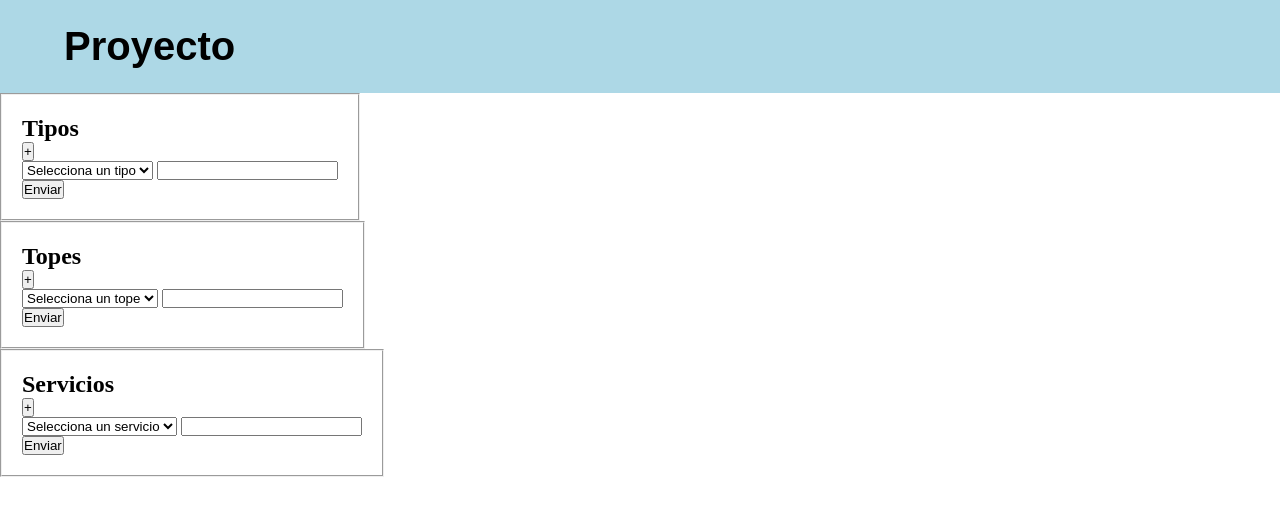
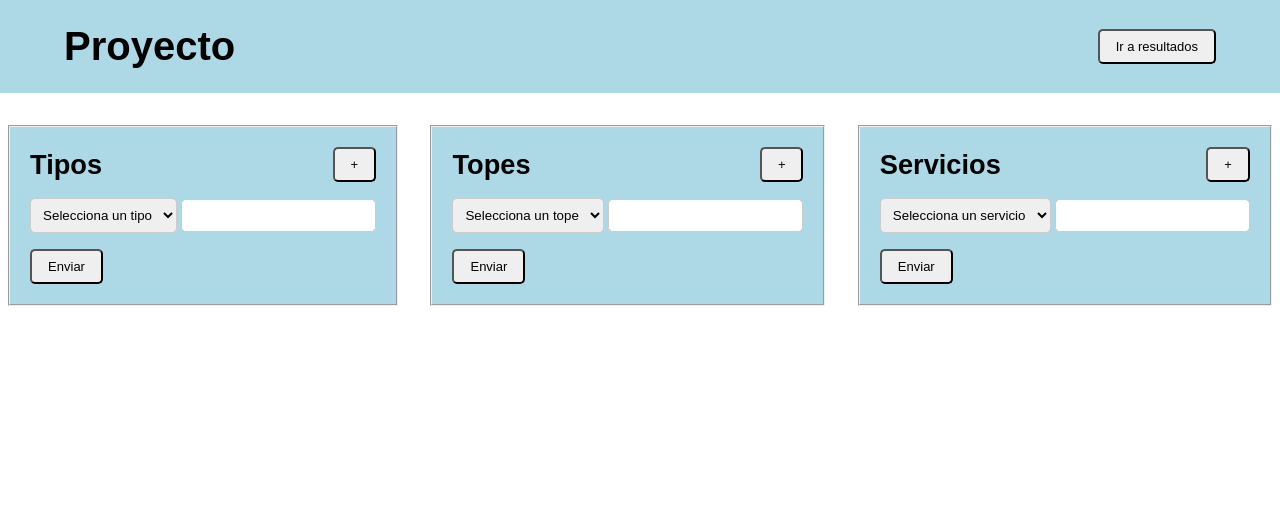
Before and after one commit to alejandroblazquez5/Proyecto_practicas, a plain HTML site: page index.html in a window 1280 px wide. Drawn offline with Linux system fonts and the light colour scheme.

Commit message:
Version Dia4

```diff
--- a/index.html
+++ b/index.html
@@ -4,19 +4,23 @@
 <head>
     <meta charset="UTF-8">
     <meta name="viewport" content="width=device-width, initial-scale=1.0">
-    <title>Proyecto</title>
-    <link rel="stylesheet" href="styles.css">
+    <title>Principal</title>
+    <link rel="stylesheet" href="stylesPrincipal.css">
 </head>
 
 <body>
     <header>
         <h1 class="titulo">Proyecto</h1>
+        <button id="cambPag"onclick="irAPagina()">Ir a resultados</button>
     </header>
     <main>
+        <div class="tiptopserv">
             <div class="Tipos">
                 <fieldset class="recTip">
+                    <div class="cabtip">
                         <h2>Tipos</h2>
                         <button id="añadirTip" class="añadirTip" value="+" onclick="añadirTipo()">+</button>
+                    </div>
                     <div class="datosTipos">
                         <select id="selcTipo">
                             <option value="0" selected disabled>Selecciona un tipo</option>
@@ -32,8 +36,10 @@
             <p></p>
             <div class="Topes">
                 <fieldset class="recTop">
+                    <div class="cabtop">
                         <h2>Topes</h2>
                         <button id="añadirTop" class="añadirTop" value="+" onclick="añadirTope()">+</button>
+                    </div>
                     <div class="datosTopes">
                         <select id="selcTope">
                             <option value="0" selected disabled>Selecciona un tope</option>
@@ -49,8 +55,10 @@
             <p></p>
             <div class="Servicios">
                 <fieldset class="recServ">
+                    <div class="cabserv">
                         <h2>Servicios</h2>
                         <button id="añadirServ" class="añadirServ" value="+" onclick="añadirServ()">+</button>
+                    </div>
                     <div class="datosServicios">
                         <select id="selcServ">
                             <option value="0" selected disabled>Selecciona un servicio</option>
@@ -63,7 +71,7 @@
                     <button id="enviarServ" class="enviarServicios" value="Enviar" onclick="enviarServicio()">Enviar</button>
                 </fieldset>
             </div>
-
+        </div>
     </main>
 </body>
 <script>
@@ -111,6 +119,10 @@
         console.log("Servicio seleccionado: " + selcServ + ", Cantidad: " + cantServicios);
     }
 
+    function irAPagina() {
+        window.location.href = "resultados.html";
+    }
+
 </script>
 
 </html>
--- /dev/null
+++ b/stylesPrincipal.css
@@ -0,0 +1,80 @@
+*{
+    margin: 0;
+    padding: 0;
+    box-sizing: border-box;
+}
+header {
+    background-color: lightblue;
+    padding: 1.5rem 5%;
+    display: flex;
+    justify-content: space-between;
+    align-items: center;
+    box-shadow: var(--shadow);
+    position: sticky;
+    top: 0;
+    z-index: 1000;
+}
+.titulo{
+    color: var(--white);
+    font-size: clamp(1.8rem, 4vw, 2.5rem);
+    font-weight: 700;
+    font-family: 'Arial', sans-serif;
+}
+fieldset{
+    background-color: lightblue;
+    width: fit-content;
+    padding: 20px;
+}
+.cabtip{
+    display: flex;
+    justify-content: space-between;
+    align-items: center;
+}
+.datosTipos{
+    margin-top: 1rem;
+    margin-bottom: 1rem;
+}
+.cabtop{
+    display: flex;
+    justify-content: space-between;
+    align-items: center;
+}
+.datosTopes{
+    margin-top: 1rem;
+    margin-bottom: 1rem;
+}
+.cabserv{
+    display: flex;
+    justify-content: space-between;
+    align-items: center;
+}
+.datosServicios{
+    margin-top: 1rem;
+    margin-bottom: 1rem;
+}
+main{
+    display: flex;
+    flex-direction: column;
+    align-items: center;
+}
+.tiptopserv{
+    margin-top: 2rem;
+    display: flex;
+    justify-content: space-around;
+    width: 100%;
+}
+h2{
+    font-size: 1.7rem;
+    font-family: Arial, Helvetica, sans-serif;
+}
+button{
+    padding: 0.5rem 1rem;
+    cursor: pointer;
+    border-radius: 5px;
+    font-size: 13px;
+}
+select, input{
+    padding: 0.5rem;
+    border-radius: 5px;
+    border: 1px solid #ccc;
+}
--- a/styles.css
+++ b/stylesResultados.css
@@ -20,21 +20,9 @@ header {
     font-weight: 700;
     font-family: 'Arial', sans-serif;
 }
-.opciones {
-    display: flex;
-    gap: 1rem;
+button{
+    padding: 0.5rem 1rem;
+    cursor: pointer;
+    border-radius: 5px;
+    font-size: 13px;
 }
-.cuadromov{
-    display: flex;
-    justify-content: center;
-    justify-content: space-evenly;
-}
-fieldset{
-    width: fit-content;
-    padding: 20px;
-}
-.campo{
-    display: flex;
-    flex-direction: column;
-    margin-bottom: 1rem;
-}
```
Also changed, not shown: resultados.html (added, +48 -0 lines), 2 other files. Lines whose indentation alone changed are shown as unchanged.
